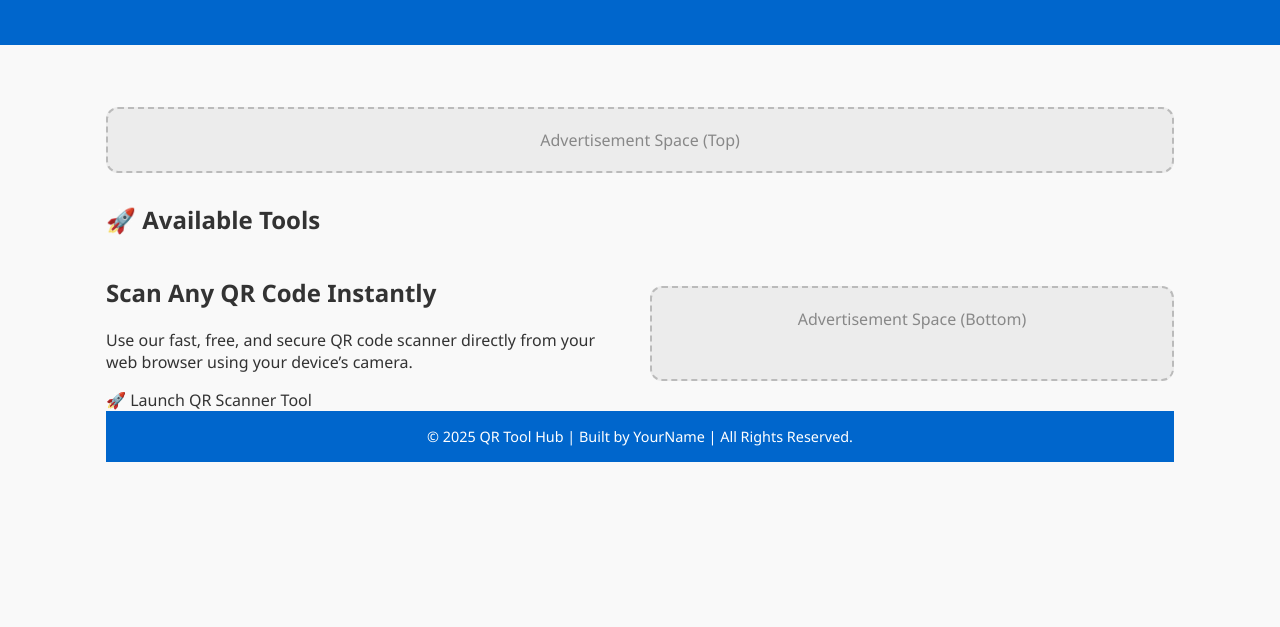
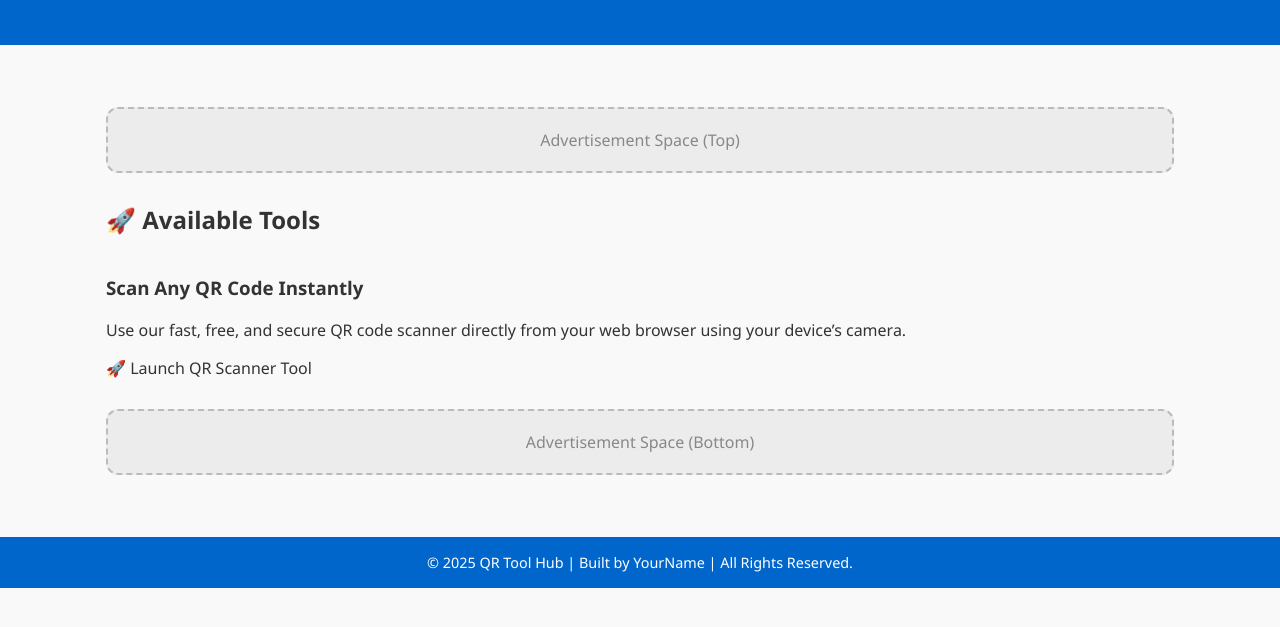
Before and after one commit to Abc4142/Tool-10, a plain HTML site: page index.html in a window 1280 px wide. Shown: the part 137-764 px from the top of the page. Drawn offline with Linux system fonts and the light colour scheme.

Commit message:
Update index.html

```diff
--- a/index.html
+++ b/index.html
@@ -104,20 +104,20 @@
     <!-- 🧲 Insert your Eon Ads code here -->
     Advertisement Space (Top)
   </div>
-
+<!-- Available Tools Section -->
 <h2>🚀 Available Tools</h2>
 
 <div class="tool-grid">
   <!-- Tool Card with Hyperlink -->
-    <a href="/Tool-10/img,scanner.html" style="text-decoration: none; color: inherit;">
+  <a href="/Tool-10/img.scanner.html" style="text-decoration: none; color: inherit;">
     <div class="intro">
-    <h2>Scan Any QR Code Instantly</h2>
+      <h3>Scan Any QR Code Instantly</h3>
       <p>Use our fast, free, and secure QR code scanner directly from your web browser using your device’s camera.</p>
       <span class="cta-button">🚀 Launch QR Scanner Tool</span>
     </div>
   </a>
-
-
+</div>
+</a>
   <!-- Bottom Ad Placeholder -->
   <div class="ads-placeholder">
     <!-- 🧲 Insert your Eon Ads code here -->
```
Lines whose indentation alone changed are shown as unchanged.
